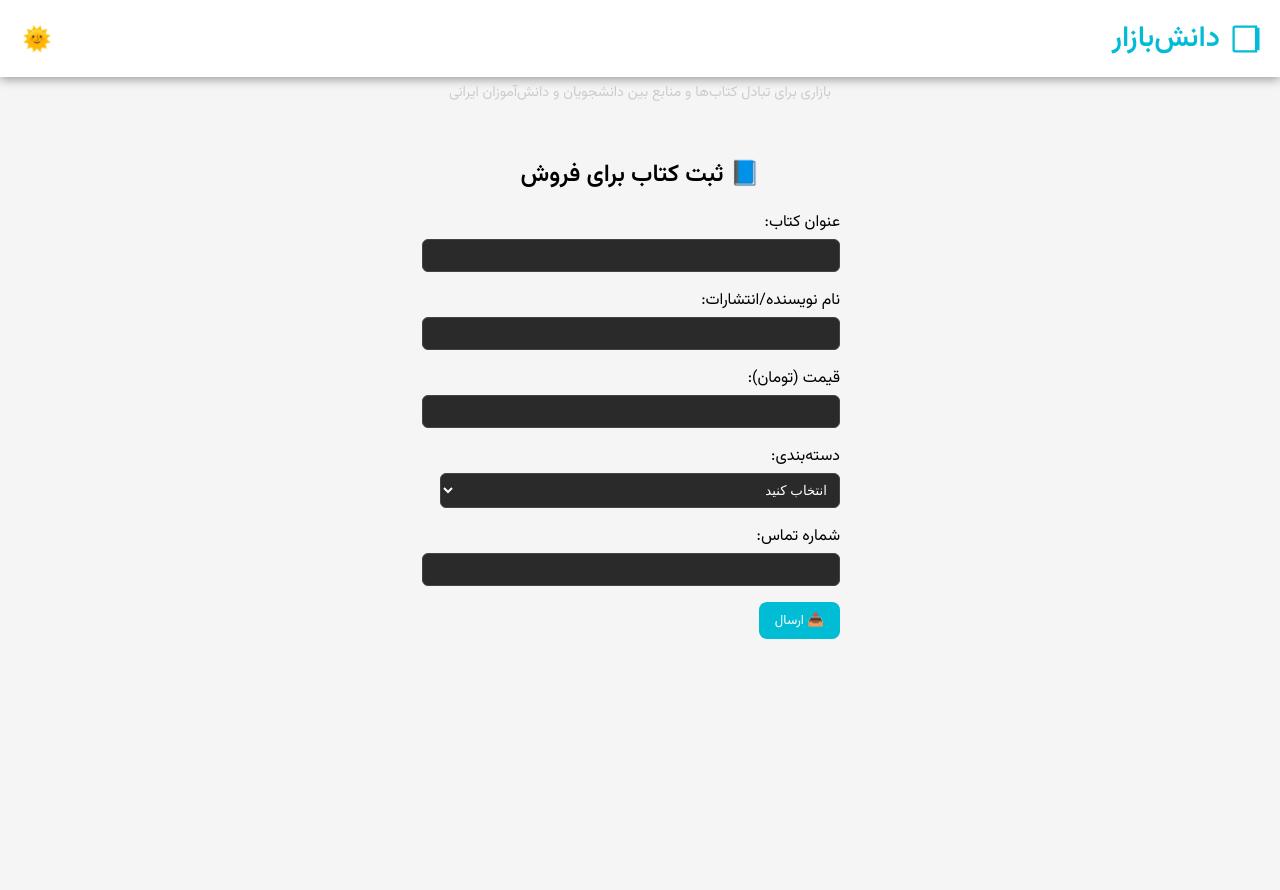
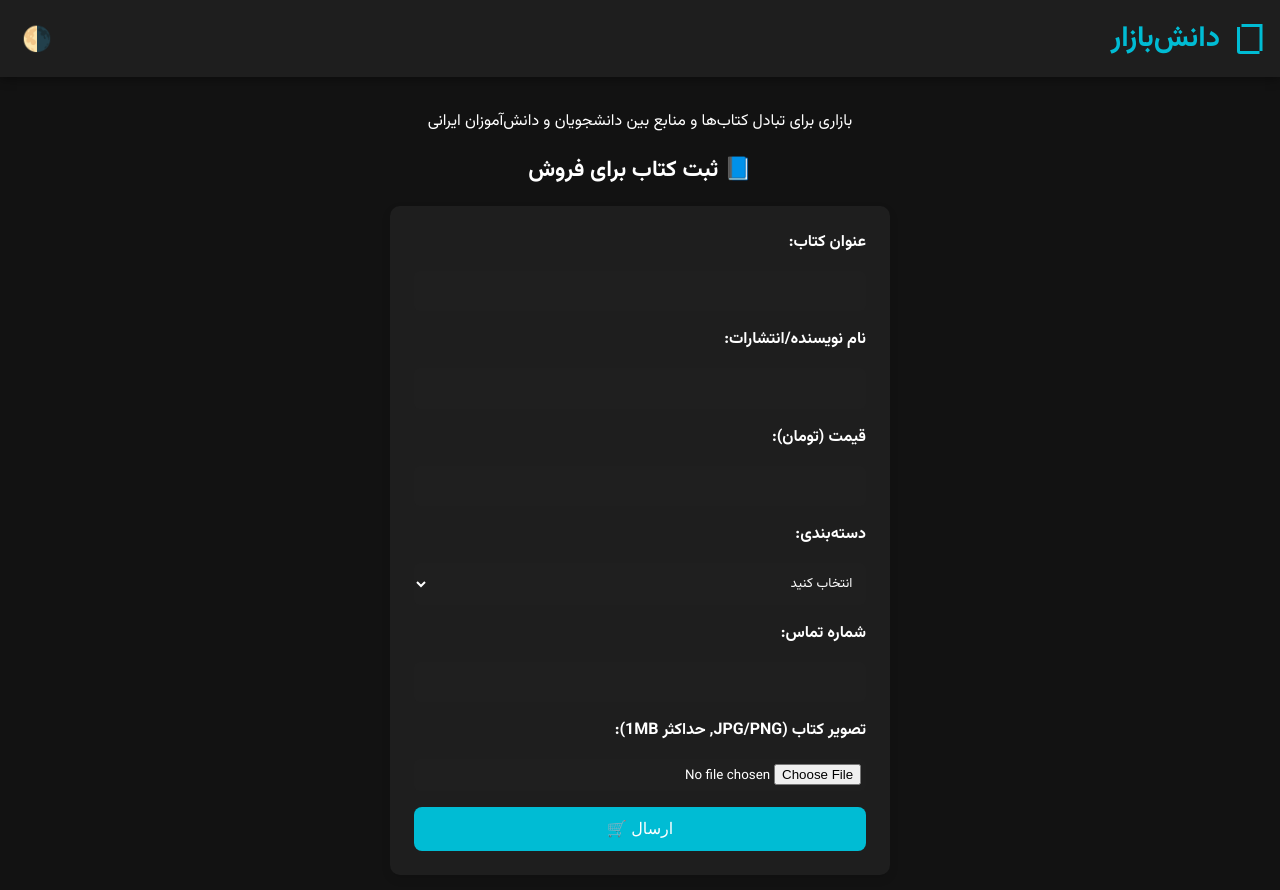
Before and after one commit to daneshbazaaradmin/Daneshbaazar-, a plain HTML site: page index.html in a window 1280 px wide. Both pictures are taken after a click on the button "تغییر حالت شب/روز". Before the commit the page ends 800 px from the top, so only its background shows below. Drawn offline with Linux system fonts and the light colour scheme.

Commit message:
Update index.html

```diff
--- a/index.html
+++ b/index.html
@@ -2,37 +2,38 @@
 <html lang="fa" dir="rtl">
 <head>
   <meta charset="UTF-8" />
-  <meta name="viewport" content="width=device-width, initial-scale=1.0" />
+  <meta name="viewport" content="width=device-width, initial-scale=1.0"/>
   <title>دانش‌بازار</title>
-
-  <!-- Google Font -->
-  <link href="https://fonts.googleapis.com/css2?family=Vazirmatn:wght@400;600&display=swap" rel="stylesheet">
-
+  <link href="https://fonts.googleapis.com/css2?family=Vazirmatn:wght@400;700&display=swap" rel="stylesheet">
   <style>
     :root {
+      --bg-color: #ffffff;
+      --text-color: #111111;
+      --card-color: #f0f0f0;
+      --accent-color: #00bcd4;
+    }
+
+    body.dark {
       --bg-color: #121212;
       --text-color: #ffffff;
-      --accent-color: #00bcd4;
       --card-color: #1e1e1e;
-      --font: "Vazirmatn", sans-serif;
     }
 
     body {
-      margin: 0;
-      font-family: var(--font);
+      font-family: 'Vazirmatn', sans-serif;
       background-color: var(--bg-color);
       color: var(--text-color);
+      margin: 0;
+      padding: 0;
     }
 
     header {
       background-color: var(--card-color);
       padding: 1rem;
-      box-shadow: 0 2px 10px #00000066;
       display: flex;
       justify-content: space-between;
       align-items: center;
-      position: relative;
-      flex-wrap: wrap;
+      box-shadow: 0 2px 10px #00000066;
     }
 
     .logo {
@@ -53,15 +54,8 @@
       color: var(--accent-color);
     }
 
-    .subtitle {
-      font-size: 0.9rem;
-      color: #ccc;
-      margin: 0.25rem 0 0.5rem;
-      text-align: center;
-    }
-
     #themeToggle {
-      background-color: transparent;
+      background: none;
       border: none;
       font-size: 1.5rem;
       cursor: pointer;
@@ -69,112 +63,163 @@
     }
 
     main {
-      padding: 1.5rem;
+      padding: 1rem;
+      max-width: 500px;
+      margin: auto;
     }
 
     h2 {
       text-align: center;
-      margin-bottom: 1rem;
+      font-size: 1.4rem;
     }
 
     form {
-      max-width: 400px;
-      margin: auto;
-    }
-
-    label {
-      display: block;
-      margin-bottom: 1rem;
+      display: flex;
+      flex-direction: column;
+      gap: 1rem;
+      background-color: var(--card-color);
+      padding: 1.5rem;
+      border-radius: 10px;
+      box-shadow: 0 4px 10px rgba(0,0,0,0.1);
     }
 
     input, select {
-      width: 100%;
-      padding: 0.5rem;
-      margin-top: 0.25rem;
-      border: 1px solid #444;
-      border-radius: 6px;
-      background-color: #2a2a2a;
-      color: white;
+      padding: 0.6rem;
+      border: none;
+      border-radius: 5px;
+      background-color: #2c2c2c11;
+      color: var(--text-color);
+      font-family: inherit;
+    }
+
+    input[type="file"] {
+      padding: 0.3rem;
     }
 
     button[type="submit"] {
       background-color: var(--accent-color);
+      color: white;
       border: none;
-      padding: 0.5rem 1rem;
+      padding: 0.8rem;
       border-radius: 8px;
-      color: #fff;
       cursor: pointer;
-      font-family: inherit;
-      margin-top: 1rem;
-      display: block;
-      margin-left: auto;
+      font-size: 1rem;
+    }
+
+    .listing {
+      margin-top: 2rem;
+    }
+
+    .book {
+      background-color: var(--card-color);
+      border: 1px solid #ccc;
+      border-radius: 10px;
+      padding: 1rem;
+      margin-bottom: 1rem;
+    }
+
+    .book img {
+      max-width: 100%;
+      height: auto;
+      margin-bottom: 0.5rem;
+      border-radius: 8px;
+    }
+
+    label {
+      font-weight: bold;
     }
   </style>
 </head>
 <body>
-
   <header>
     <div class="logo">
-      <!-- Stylish book icon -->
-      <svg xmlns="http://www.w3.org/2000/svg" viewBox="0 0 64 64">
-        <path d="M8 12v40c0 2.2 1.8 4 4 4h40V8H12c-2.2 0-4 1.8-4 4zm4 0h36v40H12V12zm40 0v40h4V12h-4z" />
+      <svg xmlns="http://www.w3.org/2000/svg" viewBox="0 0 24 24">
+        <path d="M6 4v16a2 2 0 0 0 2 2h13v-2H8V4H6zm3-2v2h12v16h2V2H9z"/>
       </svg>
       <h1>دانش‌بازار</h1>
     </div>
     <button id="themeToggle" title="تغییر حالت شب/روز">🌗</button>
   </header>
 
-  <p class="subtitle">بازاری برای تبادل کتاب‌ها و منابع بین دانشجویان و دانش‌آموزان ایرانی</p>
-
   <main>
+    <p style="text-align:center;">بازاری برای تبادل کتاب‌ها و منابع بین دانشجویان و دانش‌آموزان ایرانی</p>
     <h2>📘 ثبت کتاب برای فروش</h2>
     <form id="bookForm">
-      <label>
-        عنوان کتاب:
+      <label>عنوان کتاب:</label>
       <input type="text" required>
-      </label>
-      <label>
-        نام نویسنده/انتشارات:
+
+      <label>نام نویسنده/انتشارات:</label>
       <input type="text" required>
-      </label>
-      <label>
-        قیمت (تومان):
+
+      <label>قیمت (تومان):</label>
       <input type="number" required>
-      </label>
-      <label>
-        دسته‌بندی:
+
+      <label>دسته‌بندی:</label>
       <select required>
-          <option value="">انتخاب کنید</option>
-          <option value="درسی">درسی</option>
-          <option value="زبان">زبان</option>
-          <option value="داستانی">داستانی</option>
+        <option value="" disabled selected>انتخاب کنید</option>
+        <option>درسی</option>
+        <option>کنکور</option>
+        <option>زبان</option>
+        <option>داستانی</option>
+        <option>متفرقه</option>
       </select>
-      </label>
-      <label>
-        شماره تماس:
+
+      <label>شماره تماس:</label>
       <input type="text" required>
-      </label>
-      <button type="submit">📤 ارسال</button>
+
+      <label>تصویر کتاب (JPG/PNG, حداکثر 1MB):</label>
+      <input type="file" id="bookImage" accept="image/png, image/jpeg">
+
+      <button type="submit">ارسال 🛒</button>
     </form>
+
+    <section class="listing" id="bookList"></section>
   </main>
 
   <script>
-    const toggleButton = document.getElementById('themeToggle');
-    toggleButton.addEventListener('click', () => {
-      document.body.classList.toggle('light-mode');
-      if (document.body.classList.contains('light-mode')) {
-        document.documentElement.style.setProperty('--bg-color', '#f5f5f5');
-        document.documentElement.style.setProperty('--text-color', '#000');
-        document.documentElement.style.setProperty('--card-color', '#ffffff');
-        toggleButton.textContent = '🌞';
+    const form = document.getElementById("bookForm");
+    const bookList = document.getElementById("bookList");
+    const themeToggle = document.getElementById("themeToggle");
+
+    // Toggle dark mode
+    themeToggle.addEventListener("click", () => {
+      document.body.classList.toggle("dark");
+    });
+
+    form.addEventListener("submit", function (e) {
+      e.preventDefault();
+
+      const inputs = form.querySelectorAll("input, select");
+      const [title, author, price, category, phone] = [...inputs];
+
+      const file = document.getElementById("bookImage").files[0];
+      if (file && file.size > 1024 * 1024) {
+        alert("حجم فایل بیشتر از 1MB است.");
+        return;
+      }
+
+      const reader = new FileReader();
+      reader.onload = function (event) {
+        const book = document.createElement("div");
+        book.className = "book";
+        book.innerHTML = `
+          ${file ? `<img src="${event.target.result}" alt="book image">` : ""}
+          <p><strong>عنوان:</strong> ${title.value}</p>
+          <p><strong>نویسنده/انتشارات:</strong> ${author.value}</p>
+          <p><strong>قیمت:</strong> ${price.value} تومان</p>
+          <p><strong>دسته:</strong> ${category.value}</p>
+          <p><strong>تماس:</strong> ${phone.value}</p>
+        `;
+        bookList.prepend(book);
+        form.reset();
+      };
+
+      if (file) {
+        reader.readAsDataURL(file);
       } else {
-        document.documentElement.style.setProperty('--bg-color', '#121212');
-        document.documentElement.style.setProperty('--text-color', '#ffffff');
-        document.documentElement.style.setProperty('--card-color', '#1e1e1e');
-        toggleButton.textContent = '🌗';
+        reader.onload({ target: { result: "" } });
       }
     });
   </script>
-
 </body>
 </html>
```
Lines whose indentation alone changed are shown as unchanged.
